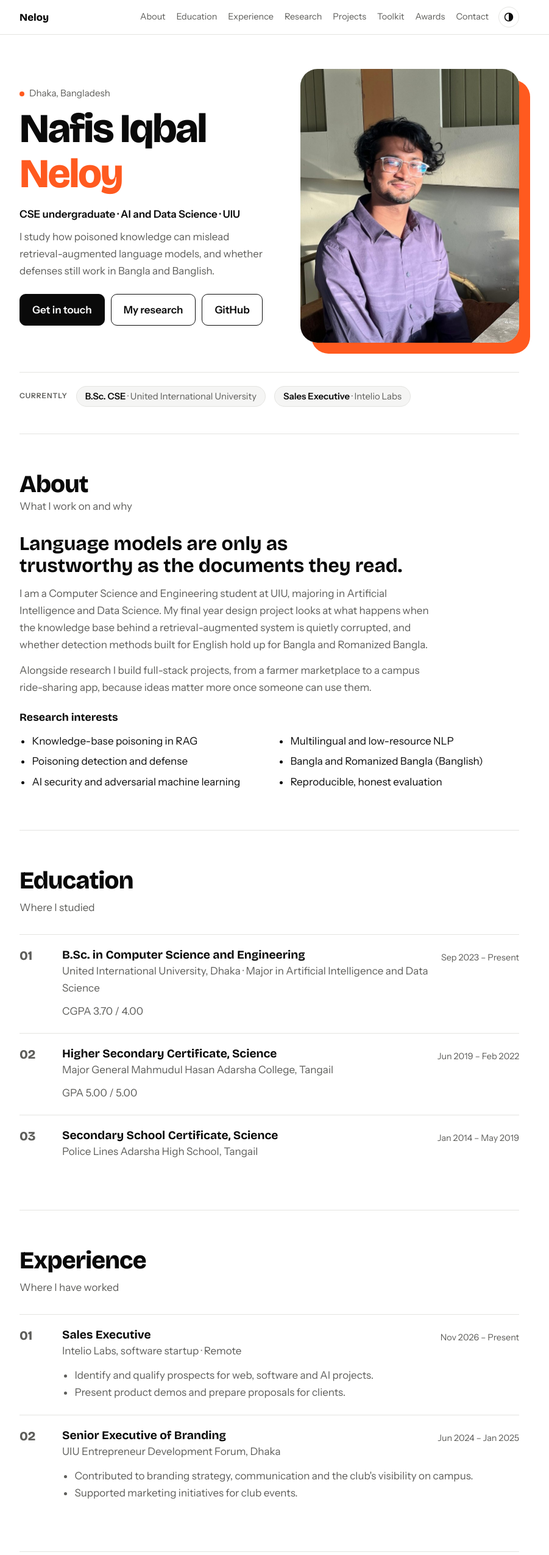
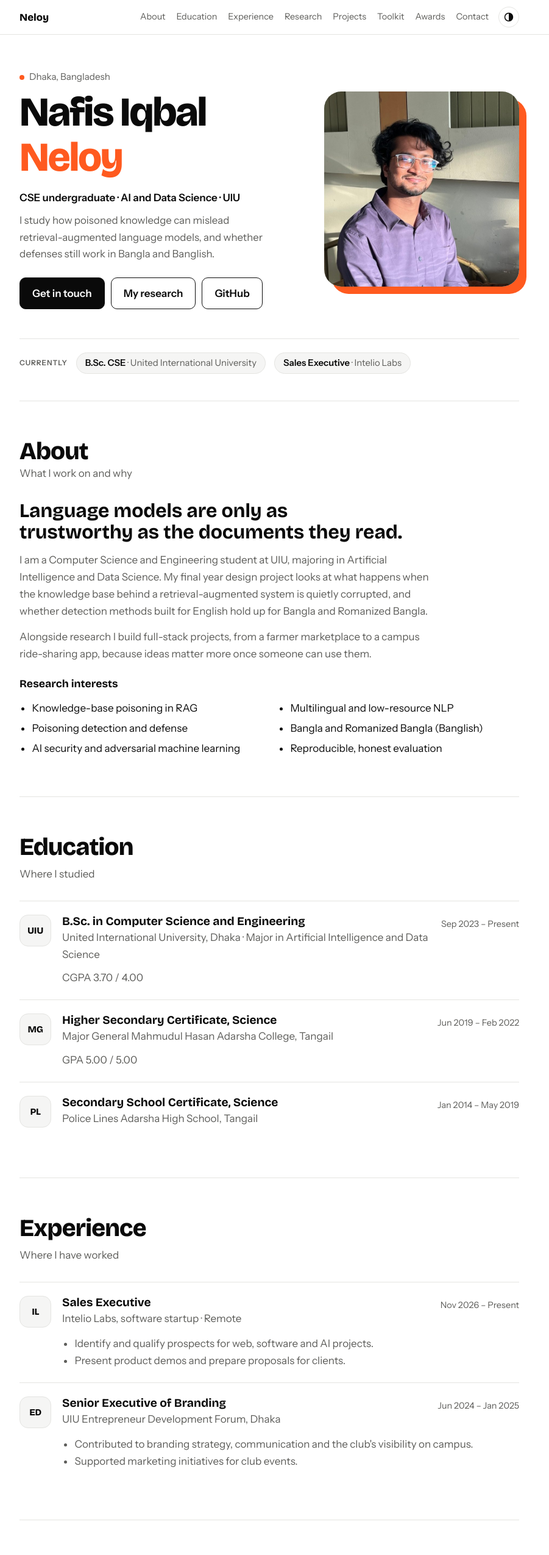
Before and after one commit to nafisiqbalneloy/nafisiqbalneloy.github.io, a plain HTML site: page index.html in a window 1280 px wide. Shown: the top 2550 px of the page at 61% size, without its empty margins (198-1099 px from the left). Drawn offline with nearby package versions, Linux system fonts and the light colour scheme.

Commit message:
Compact photo frame, add logo tiles to education and experience

```diff
--- a/index.html
+++ b/index.html
@@ -42,9 +42,9 @@ header.nav { position: sticky; top: 0; z-index: 10; background: color-mix(in srg
 
 .hero { padding: 56px 0 44px; display: grid; grid-template-columns: 1.15fr 1fr; gap: 48px; align-items: center; }
 .hero-text { min-width: 0; }
-.photo { margin: 0; position: relative; justify-self: end; width: 100%; max-width: 380px; }
-.photo img { display: block; width: 100%; height: auto; aspect-ratio: 4 / 5; object-fit: cover; object-position: 50% 30%; border-radius: 28px; background: var(--surface); position: relative; z-index: 1; }
-.photo::before { content: ""; position: absolute; inset: 18px -18px -18px 18px; border-radius: 28px; background: var(--accent); z-index: 0; }
+.photo { margin: 0; position: relative; justify-self: end; width: 100%; max-width: 320px; }
+.photo img { display: block; width: 100%; height: auto; aspect-ratio: 1 / 1; object-fit: cover; object-position: 50% 32%; border-radius: 28px; background: var(--surface); position: relative; z-index: 1; }
+.photo::before { content: ""; position: absolute; inset: 12px -12px -12px 12px; border-radius: 28px; background: var(--accent); z-index: 0; }
 .where { color: var(--muted); font-size: .95rem; margin: 0 0 10px; }
 .where::before { content: ""; display: inline-block; width: 8px; height: 8px; border-radius: 50%; background: var(--accent); margin-right: 8px; }
 .hero h1 { font-size: clamp(2.4rem, 7vw, 4.2rem); font-weight: 800; letter-spacing: -.035em; }
@@ -74,7 +74,8 @@ ul.plain li { margin: 5px 0; }
 
 .entry { display: grid; grid-template-columns: 52px 1fr auto; gap: 4px 18px; padding: 22px 0; border-top: 1px solid var(--line); }
 .entry:first-of-type { border-top: 0; padding-top: 0; }
-.entry .no { font: 800 1.3rem var(--display); color: var(--muted); }
+.entry .tile { width: 52px; height: 52px; border-radius: 14px; display: grid; place-items: center; background: var(--surface); border: 1px solid var(--line); font: 800 .95rem var(--display); letter-spacing: -.02em; color: var(--ink); }
+.entry:first-of-type .tile, .entry:nth-of-type(1) .tile { }
 .entry h3 { font-size: 1.2rem; font-weight: 700; }
 .entry .sub { color: var(--muted); margin: 2px 0 0; }
 .entry time { color: var(--muted); font-size: .9rem; white-space: nowrap; padding-top: 4px; }
@@ -124,7 +125,7 @@ a:focus-visible, button:focus-visible { outline: 3px solid var(--accent); outlin
   .nav nav { display: none; }
   #theme { margin-left: auto; }
   .hero { grid-template-columns: 1fr; gap: 36px; padding-top: 32px; }
-  .photo { order: -1; justify-self: center; max-width: 300px; margin-right: 18px; }
+  .photo { order: -1; justify-self: center; max-width: 240px; margin-right: 12px; }
   .entry { grid-template-columns: 40px 1fr; }
   .entry time { grid-column: 2; padding: 0; }
   .interests { grid-template-columns: 1fr; }
@@ -180,16 +181,16 @@ a:focus-visible, button:focus-visible { outline: 3px solid var(--accent); outlin
 
     <section id="education">
       <div class="sec-head"><h2>Education</h2><p>Where I studied</p></div>
-      <div class="entry"><span class="no">01</span><div><h3>B.Sc. in Computer Science and Engineering</h3><p class="sub">United International University, Dhaka · Major in Artificial Intelligence and Data Science</p></div><time>Sep 2023 – Present</time><p class="note">CGPA 3.70 / 4.00</p></div>
-      <div class="entry"><span class="no">02</span><div><h3>Higher Secondary Certificate, Science</h3><p class="sub">Major General Mahmudul Hasan Adarsha College, Tangail</p></div><time>Jun 2019 – Feb 2022</time><p class="note">GPA 5.00 / 5.00</p></div>
-      <div class="entry"><span class="no">03</span><div><h3>Secondary School Certificate, Science</h3><p class="sub">Police Lines Adarsha High School, Tangail</p></div><time>Jan 2014 – May 2019</time></div>
+      <div class="entry"><span class="tile" aria-hidden="true">UIU</span><div><h3>B.Sc. in Computer Science and Engineering</h3><p class="sub">United International University, Dhaka · Major in Artificial Intelligence and Data Science</p></div><time>Sep 2023 – Present</time><p class="note">CGPA 3.70 / 4.00</p></div>
+      <div class="entry"><span class="tile" aria-hidden="true">MG</span><div><h3>Higher Secondary Certificate, Science</h3><p class="sub">Major General Mahmudul Hasan Adarsha College, Tangail</p></div><time>Jun 2019 – Feb 2022</time><p class="note">GPA 5.00 / 5.00</p></div>
+      <div class="entry"><span class="tile" aria-hidden="true">PL</span><div><h3>Secondary School Certificate, Science</h3><p class="sub">Police Lines Adarsha High School, Tangail</p></div><time>Jan 2014 – May 2019</time></div>
     </section>
 
     <section id="experience">
       <div class="sec-head"><h2>Experience</h2><p>Where I have worked</p></div>
-      <div class="entry"><span class="no">01</span><div><h3>Sales Executive</h3><p class="sub">Intelio Labs, software startup · Remote</p></div><time>Nov 2026 – Present</time>
+      <div class="entry"><span class="tile" aria-hidden="true">IL</span><div><h3>Sales Executive</h3><p class="sub">Intelio Labs, software startup · Remote</p></div><time>Nov 2026 – Present</time>
         <ul><li>Identify and qualify prospects for web, software and AI projects.</li><li>Present product demos and prepare proposals for clients.</li></ul></div>
-      <div class="entry"><span class="no">02</span><div><h3>Senior Executive of Branding</h3><p class="sub">UIU Entrepreneur Development Forum, Dhaka</p></div><time>Jun 2024 – Jan 2025</time>
+      <div class="entry"><span class="tile" aria-hidden="true">ED</span><div><h3>Senior Executive of Branding</h3><p class="sub">UIU Entrepreneur Development Forum, Dhaka</p></div><time>Jun 2024 – Jan 2025</time>
         <ul><li>Contributed to branding strategy, communication and the club's visibility on campus.</li><li>Supported marketing initiatives for club events.</li></ul></div>
     </section>
 
```
